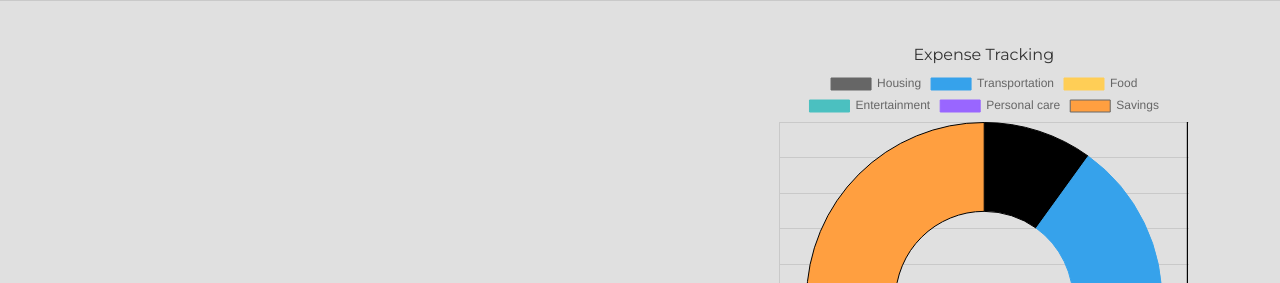
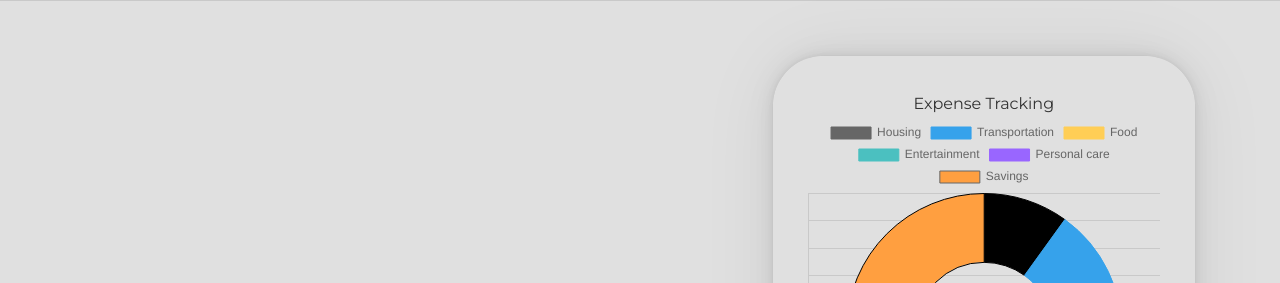
Before and after one commit to AnyegaAlex/Budget-Buddy, a website: page index.html in a window 1280 px wide. Shown: the part 70-353 px from the top of the page. Drawn offline with nearby package versions, Linux system fonts and the light colour scheme.

Commit message:
Added  box-shadow/rounded the corners of the chart

```diff
--- a/assets/css/main.css
+++ b/assets/css/main.css
@@ -209,6 +209,7 @@ header > a > h2 > span{
   position: absolute;
   left:6%;
   bottom: 32%;
+
 }
 
 #main-container > #landing-page-cta-text > #cta-button-landing-page > button {
@@ -284,10 +285,17 @@ header > a > h2 > span{
   bottom: 40%;
   width: 33%;
   height: 75%;
-  margin-top: 35px;
+  margin-top: 55px;
   margin-right:85px;
-  padding: 6px;
-
+  padding: 35px;
+  box-shadow:
+  0px 0px 2.2px rgba(0, 0, 0, 0.02),
+  0px 0px 5.3px rgba(0, 0, 0, 0.028),
+  0px 0px 10px rgba(0, 0, 0, 0.035),
+  0px 0px 17.9px rgba(0, 0, 0, 0.042),
+  0px 0px 33.4px rgba(0, 0, 0, 0.05),
+  0px 0px 80px rgba(0, 0, 0, 0.07);
+  border-radius: 50px;
 }
 
 #donut-chart-illustration > h3 {
--- a/index.html
+++ b/index.html
@@ -46,16 +46,17 @@
   </main>
   <script src="https://cdn.jsdelivr.net/npm/chart.js"></script>
   <script>
-    const chartAreaBorder ={
-      id:'chartAreaBorder',
-      afterDatasetsDraw(chart, args, options){
-        const {ctx, chartArea: {top, bottom, left, right, width, height}} = chart;
-        ctx.save();
-        ctx.fillStyle = options.borderColor;
-        ctx.strokeRect(right-2, top, 0 , height);
-        ctx.restore();
-      }
-    };
+    // Comented out code adds a border to the donught chart
+    // const chartAreaBorder ={
+      // id:'chartAreaBorder',
+      // afterDatasetsDraw(chart, args, options){
+        // // const {ctx, chartArea: {top, bottom, left, right, width, height}} = chart;
+        // ctx.save();
+        // ctx.fillStyle = options.borderColor;
+        // ctx.strokeRect(left-2, bottom, 0 , width);
+        // ctx.restore();
+      // }
+    // };
 
     var ctx = document.getElementById("donutChart");
     var donutChart = new Chart ( ctx, {
@@ -97,14 +98,14 @@
               }
 
             }
-          },
-          plugins:{
-            chartAreaBorder:{
-              borderColor:'green'
-            }
           }
-        },
-        plugins:[chartAreaBorder]
+          // plugins:{
+            // chartAreaBorder:{
+              // borderColor:'green'
+            // }
+          // }
+        }
+        // plugins:[chartAreaBorder]
     });
   </script>
   <script src="assets/js/main.js"></script>
```
